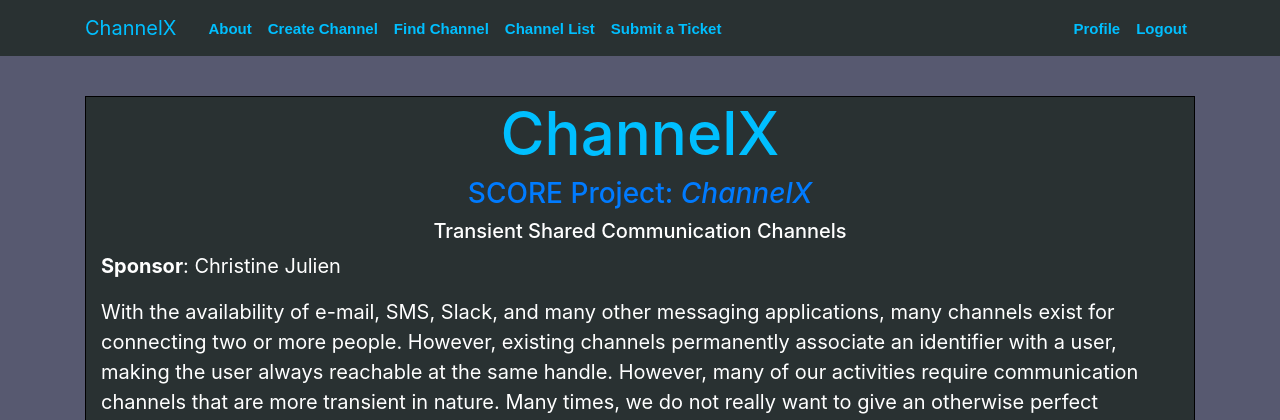
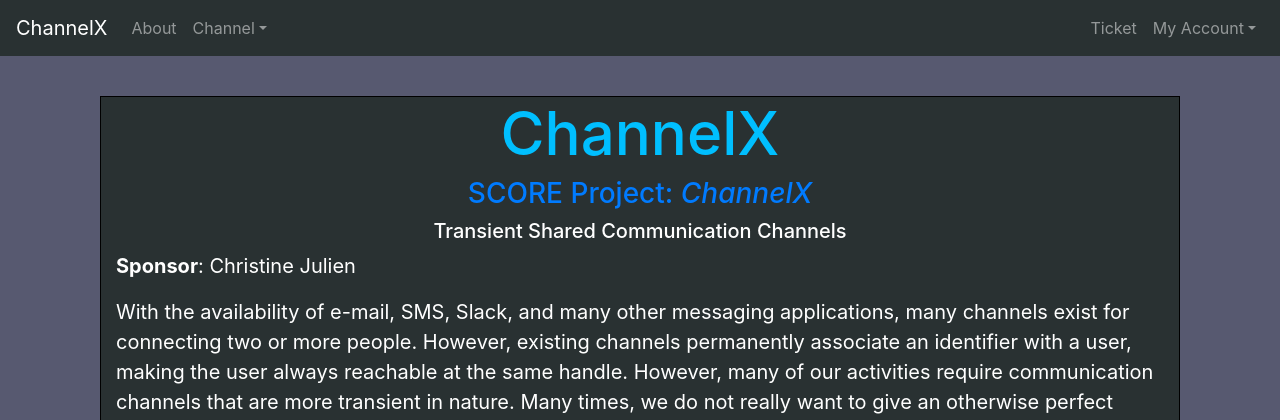
Before and after one commit to thefredliestfred/ChannelX, a Django app: page /about/ in a window 1280 px wide. Shown: the top 420 px of the page. Run offline with Django 3.2, Linux system fonts and the light colour scheme; a user stored in the database is signed in; some libraries are stand-ins or nearby versions.

Commit message:
Redesigned the NavBar

```diff
--- a/DjangoProjects/channelx/main/static/main/main.css
+++ b/DjangoProjects/channelx/main/static/main/main.css
@@ -5,25 +5,24 @@ body {
 }
 
 h1, h2, h3, h4, h5, h6 {
-  color: #00BFFF;}
+    color: #00BFFF;
+}
 
 ul {
-  margin: 0;}
-
-tr:nth-child(even) {
-  background-color: #575970}
+    margin: 0;
+}
 
 .bg-steel {
-  background-color: #293132;}
-
-.site-header .navbar-nav .nav-link {
-  color: #00BFFF; font: bold 15px Arial}
+    background-color: #293132;
+}
 
 .site-header .navbar-nav .nav-link:hover {
-  color: white;}
+    color: white;
+}
 
 .site-header .navbar-nav .nav-link.active {
-  font-weight: 500;}
+    font-weight: 500;
+}
 
 .account-img {
     height: 125px;
--- a/DjangoProjects/channelx/main/templates/main/base.html
+++ b/DjangoProjects/channelx/main/templates/main/base.html
@@ -24,39 +24,51 @@
 </head>
 
 <!--- Items on page -->
-<body>
+<div class="container">
+
    <header class="site-header">
-        <nav class="navbar navbar-expand-md navbar-dark bg-steel fixed-top">
-            <div class="container" >
-                <a style="color:#00BFFF" class="navbar-brand mr-4" href="{% url 'main-home' %}">ChannelX</a>
-                <button class="navbar-toggler" type="button" data-toggle="collapse" data-target="#navbarToggle" aria-controls="navbarToggle" aria-expanded="false" aria-label="Toggle navigation">
+        <!-- The Navigation Bar -->
+        <nav class="navbar navbar-expand-lg navbar-dark bg-steel fixed-top">
+            <a class="navbar-brand" href="{% url 'main-home' %}">ChannelX</a>
+            <button class="navbar-toggler" type="button" data-toggle="collapse" data-target="#navbarSupportedContent" aria-controls="navbarSupportedContent" aria-expanded="false" aria-label="Toggle navigaiton">
                 <span class="navbar-toggler-icon"></span>
-                </button>
-                <div class="collapse navbar-collapse" id="navbarToggle">
-                    <div class="navbar-nav mr-auto">
-                        <a style="color:#00BFFF" class="nav-item nav-link" href="{% url 'main-about' %}">About</a>
-                        {% if user.is_authenticated %}
-                        <a style="color:#00BFFF" class="nav-item nav-link" href="{% url 'channel-create' %}">Create Channel</a>
-                        <a style="color:#00BFFF" class="nav-item nav-link" href="{% url 'main-findchannel' %}">Find Channel</a>
-                        <a style="color:#00BFFF" class="nav-item nav-link" href="{% url 'main-channel-list' %}">Channel List</a>
+            </button>
 
-                        {% endif %}
-                        <a style="color:#00BFFF" class="nav-item nav-link" href="{% url 'main-ticketrequest' %}">Submit a Ticket</a>
-                    </div>
-                    <!-- Navbar Right Side -->
-                    <div class="navbar-nav">
-                        {% if user.is_authenticated %}
-                            <a style="color:#00BFFF" class="nav-item nav-link" href="{% url 'profile' %}">Profile</a>
-                            <a style="color:#00BFFF" class="nav-item nav-link" href="{% url 'logout' %}">Logout</a>
-                        {% else %}
-                            <a style="color:#00BFFF" class="nav-item nav-link" href="{% url 'login' %}">Login</a>
-                            <a style="color:#00BFFF" class="nav-item nav-link" href="{% url 'users-register' %}">Register</a>
-                        {% endif %}
-                    </div>
+            <div class="collapse navbar-collapse" id="navbarSupportedContent">
+                <!-- The Left Side of the NavBar -->
+                <div class="navbar-nav mr-auto">
+                    <a class="nav-link" href="{% url 'main-about' %}">About</a>
+                    {% if user.is_authenticated %}
+                        <li class="nav-item dropdown">
+                            <a class="nav-link dropdown-toggle" href="#" id="navbarDropdown" role="button" data-toggle="dropdown" aria-haspopup="true" aria-expanded="false">Channel</a>
+                            <div class="dropdown-menu" aria-labelledby="navbarDropdown">
+                                <a class="dropdown-item" href="{% url 'main-findchannel' %}">Find Channel</a>
+                                <a class="dropdown-item" href="{% url 'channel-create' %}">Create Channel</a>
+                                <a class="dropdown-item" href="{% url 'main-channel-list' %}">Channel List</a>
+                            </div>
+                        </li>
+                    {% endif %}
+                </div>
+                <!-- The Right Side of the NavBar -->
+                <div class="navbar-nav">
+                    <a class="nav-link" href="#">Ticket</a>
+                    {% if user.is_authenticated %}
+                        <li class="nav-item dropdown">
+                            <a class="nav-link dropdown-toggle" href="#" id="navbarDropdown" role="button" data-toggle="dropdown" aria-haspopup="true" aria-expanded="false">My Account</a>
+                            <div class="dropdown-menu" aria-labelledby="navbarDropdown">
+                                <a class="dropdown-item" href="{% url 'profile' %}">Profile</a>
+                                <a class="dropdown-item" href="{% url 'logout' %}">Logout</a>
+                            </div>
+                        </li>
+                    {% else %}
+                        <a class="nav-link" href="{% url 'login' %}">Login</a>
+                        <a class="nav-link" href="{% url 'users-register' %}">Register</a>
+                    {% endif %}
                 </div>
             </div>
         </nav>
     </header>
+
     <main role="main" class="container">
             <div class="row">
                 <div style="width:100%; padding-top:16px">
@@ -77,5 +89,5 @@
     <script src="https://code.jquery.com/jquery-3.2.1.slim.min.js" integrity="sha384-KJ3o2DKtIkvYIK3UENzmM7KCkRr/rE9/Qpg6aAZGJwFDMVNA/GpGFF93hXpG5KkN" crossorigin="anonymous"></script>
     <script src="https://cdnjs.cloudflare.com/ajax/libs/popper.js/1.12.9/umd/popper.min.js" integrity="sha384-ApNbgh9B+Y1QKtv3Rn7W3mgPxhU9K/ScQsAP7hUibX39j7fakFPskvXusvfa0b4Q" crossorigin="anonymous"></script>
     <script src="https://maxcdn.bootstrapcdn.com/bootstrap/4.0.0/js/bootstrap.min.js" integrity="sha384-JZR6Spejh4U02d8jOt6vLEHfe/JQGiRRSQQxSfFWpi1MquVdAyjUar5+76PVCmYl" crossorigin="anonymous"></script>
-</body>
+</div>
 </html>
```
Lines whose indentation alone changed are shown as unchanged.
